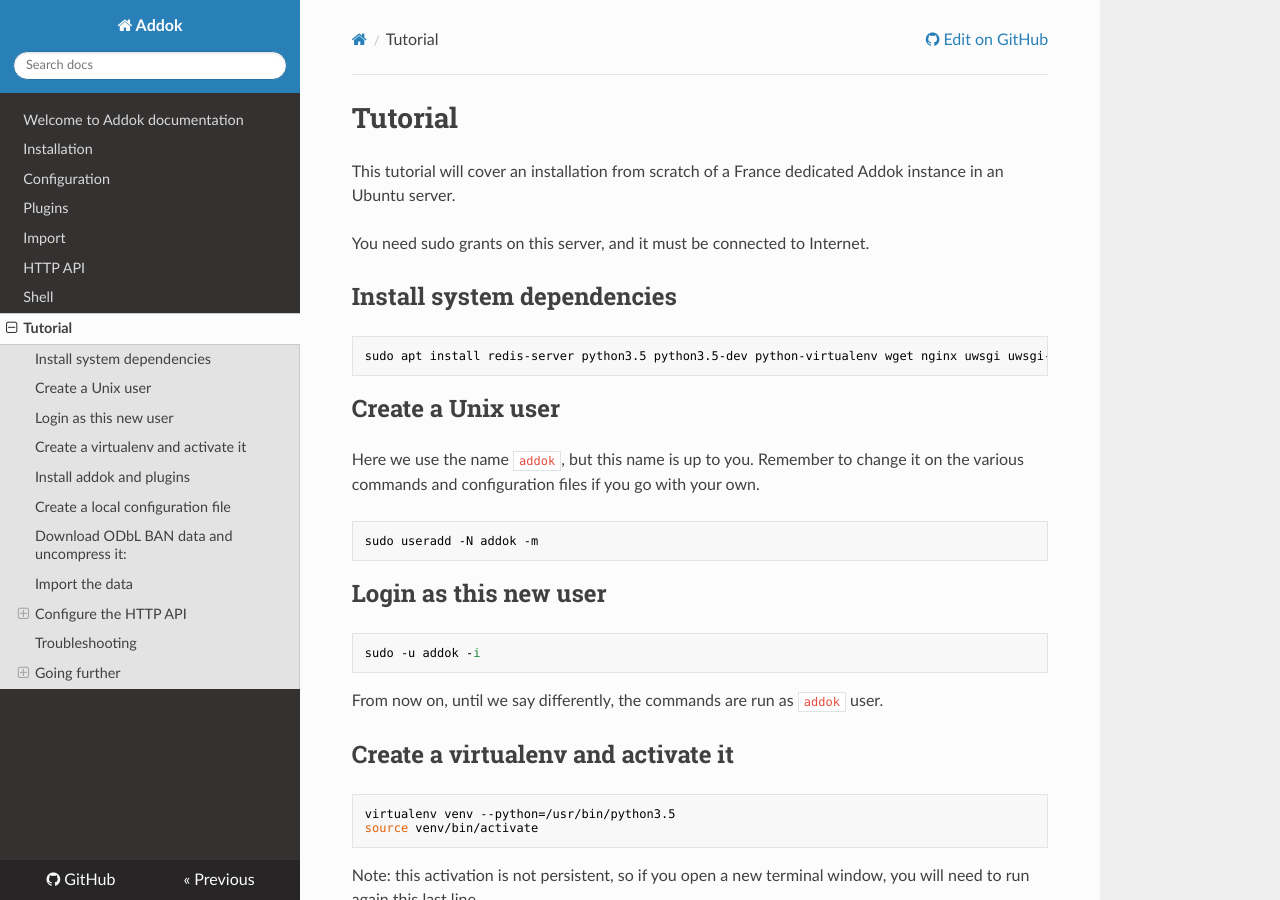
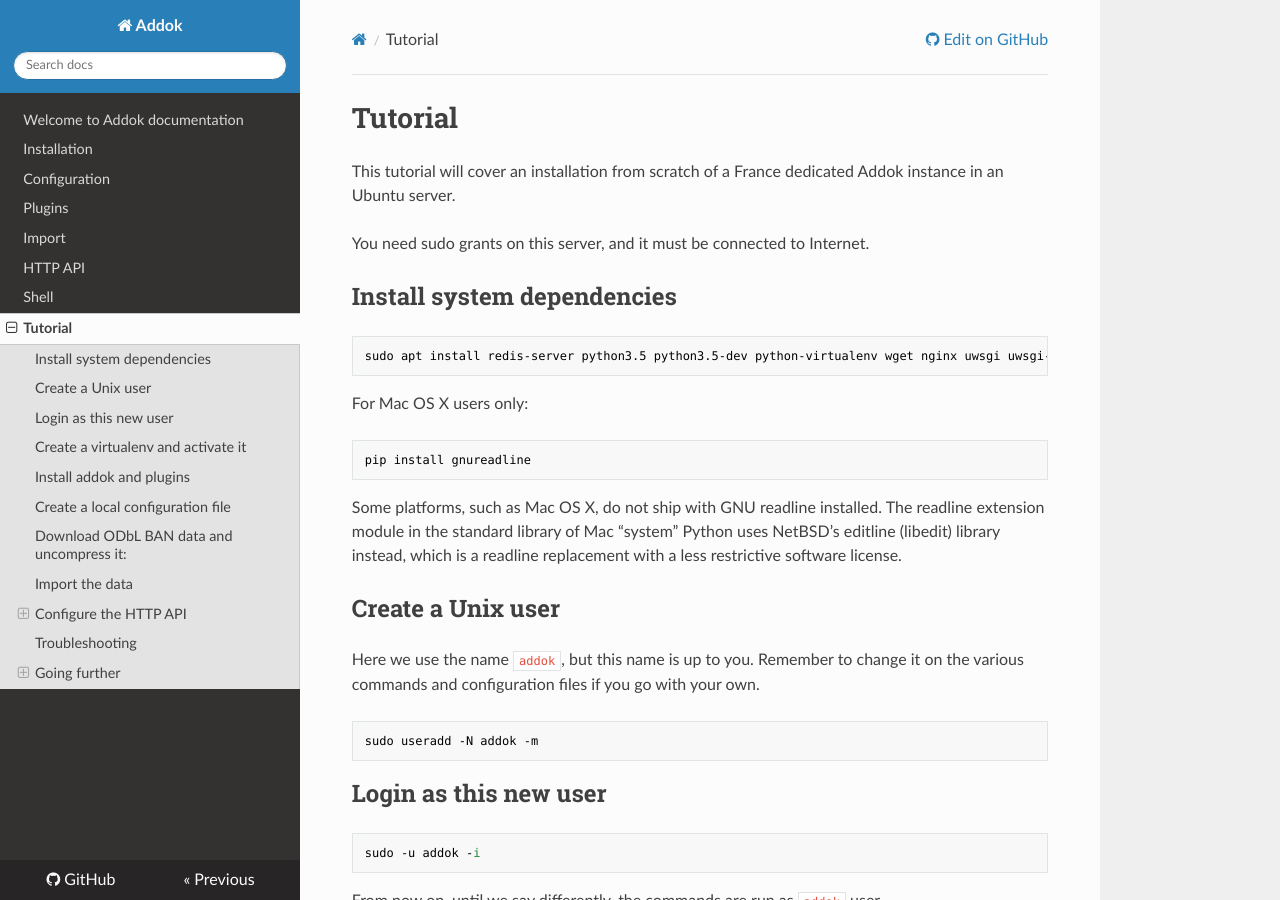
Before and after one commit to addok/addok, an MkDocs documentation site: the page built from docs/tutorial.md, in a window 1280 px wide and 900 px high. Built offline with MkDocs 1.6.1, drawn with Linux system fonts in a browser that asks for light colours; nearby versions of some CDN libraries; old or Windows-style settings are respelled for this version of MkDocs.

Commit message:
Updated documentation

```diff
--- a/docs/tutorial.md
+++ b/docs/tutorial.md
@@ -8,6 +8,12 @@
 ## Install system dependencies
 
     sudo apt install redis-server python3.5 python3.5-dev python-virtualenv wget nginx uwsgi uwsgi-plugin-python3 bzip2
+
+  For Mac OS X users only:
+
+    pip install gnureadline
+
+  Some platforms, such as Mac OS X, do not ship with GNU readline installed. The readline extension module in the standard library of Mac “system” Python uses NetBSD’s editline (libedit) library instead, which is a readline replacement with a less restrictive software license.
 
 ## Create a Unix user
 
```
